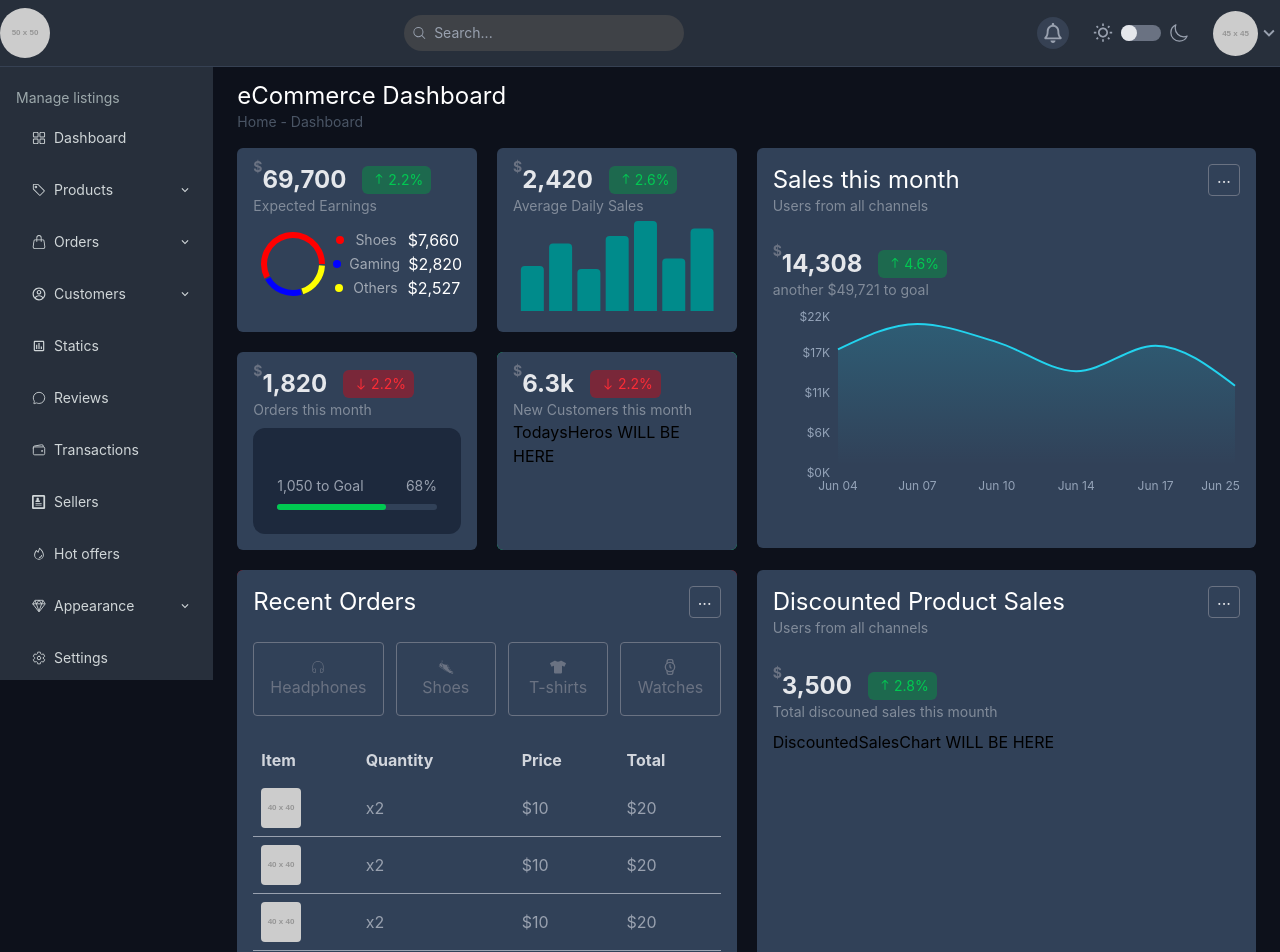
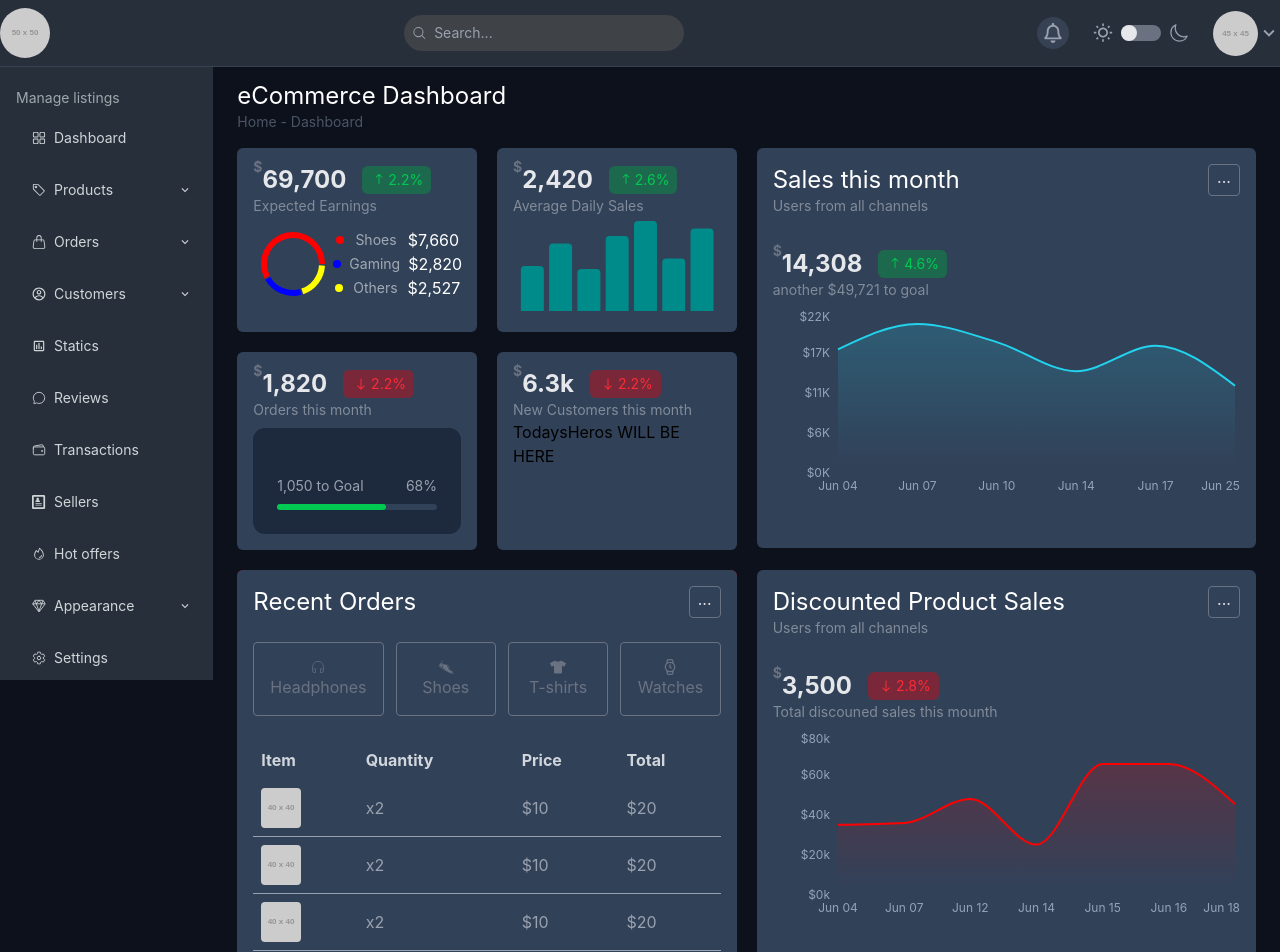
Before and after one commit to nimanek/dashboard, a React (Vite) app: page / in a window 1280 px wide. Shown: the top 952 px of the page. Built offline with nearby package versions, Linux system fonts and the light colour scheme.

Commit message:
made the DiscountSalesChart comp dynamic

```diff
--- a/src/components/Mainside.tsx
+++ b/src/components/Mainside.tsx
@@ -62,7 +62,7 @@ export const Mainside = () => {
                             <MonthlyOrdersChart percentage={68} toGoal={1050}/>
                         </StatCard>
                     </div>
-                    <div className="bg-green-400 col-start-3 col-end-5 row-start-10 row-end-20 rounded-md">
+                    <div className="col-start-3 col-end-5 row-start-10 row-end-20 rounded-md">
                         <StatCard //NEEDS FIX (CREATE ANOTHER COMPONENT)
                             title="New Customers this month" //NEEDS FIX (CREATE ANOTHER COMPONENT)
                             value="6.3k" //NEEDS FIX (CREATE ANOTHER COMPONENT)
@@ -83,9 +83,9 @@ export const Mainside = () => {
                         price="3,500"
                         downDesc="Total discouned sales this mounth"
                         change={2.8}
-                        isPositive={true}
+                        isPositive={false}
                     >
-                        <DiscountedSalesChart />
+                        <DiscountedSalesChart isPositive={false}/>
                     </ChartCard>
                     </div>
 
--- a/src/components/statCardDownData/DiscountedSalesChart.tsx
+++ b/src/components/statCardDownData/DiscountedSalesChart.tsx
@@ -1,7 +1,61 @@
+import { Area, AreaChart, ResponsiveContainer, Tooltip, XAxis, YAxis } from "recharts"
+import formatNumber from "../../../formatNumber"
 
 
-export const DiscountedSalesChart = () => {
+export const DiscountedSalesChart = ({isPositive}) => {
+
+  const color= isPositive ? "green" : 'red'
+  const data = [
+    { date: 'Jun 04', value: 35100 },
+    { date: 'Jun 07', value: 36000 },
+    { date: 'Jun 12', value: 48000 },
+    { date: 'Jun 14', value: 25200 },
+    { date: 'Jun 15', value: 65500 },
+    { date: 'Jun 16', value: 65500 },
+    { date: 'Jun 18', value: 45500 },
+  ]
+
+
+
+
   return (
-    <div>DiscountedSalesChart WILL BE HERE</div>
+    <div>
+      <ResponsiveContainer width="100%" height={200}>
+      <AreaChart data={data}>
+        <defs>
+          <linearGradient id={`gradient-${color}`} x1="0" y1="0" x2="0" y2="1">
+            <stop offset="5%" stopColor={color} stopOpacity={0.3} />
+            <stop offset="95%" stopColor={color} stopOpacity={0} />
+          </linearGradient>
+        </defs>
+
+        <XAxis
+          dataKey="date"
+          tick={{ fill: '#94a3b8', fontSize: 12 }}
+          axisLine={false}
+          tickLine={false}
+        />
+        <YAxis
+          tick={{ fill: '#94a3b8', fontSize: 12 }}
+          axisLine={false}
+          tickLine={false}
+          tickFormatter={(v) => `$${(v/1000).toFixed(0)}k`}
+        />
+        <Tooltip
+          contentStyle={{ backgroundColor: '#1e293b', border: 'none', borderRadius: '8px' }}
+          labelStyle={{ color: '#94a3b8' }}
+          itemStyle={{ color }}
+          formatter={(value) => [`$${formatNumber(value)}`, 'Sales']}
+        />
+        <Area
+          type="monotone"
+          dataKey="value"
+          stroke={color}
+          strokeWidth={2}
+          fill={`url(#gradient-${color})`}
+        />
+      </AreaChart>
+    </ResponsiveContainer>
+    </div>
   )
 }
```
